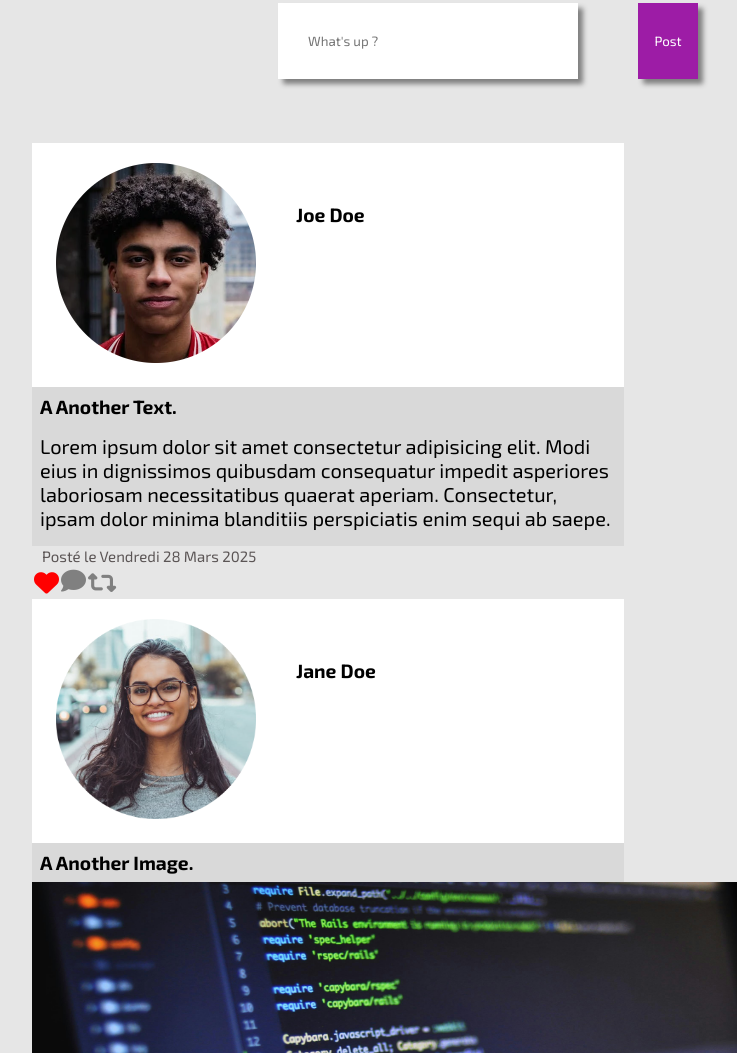
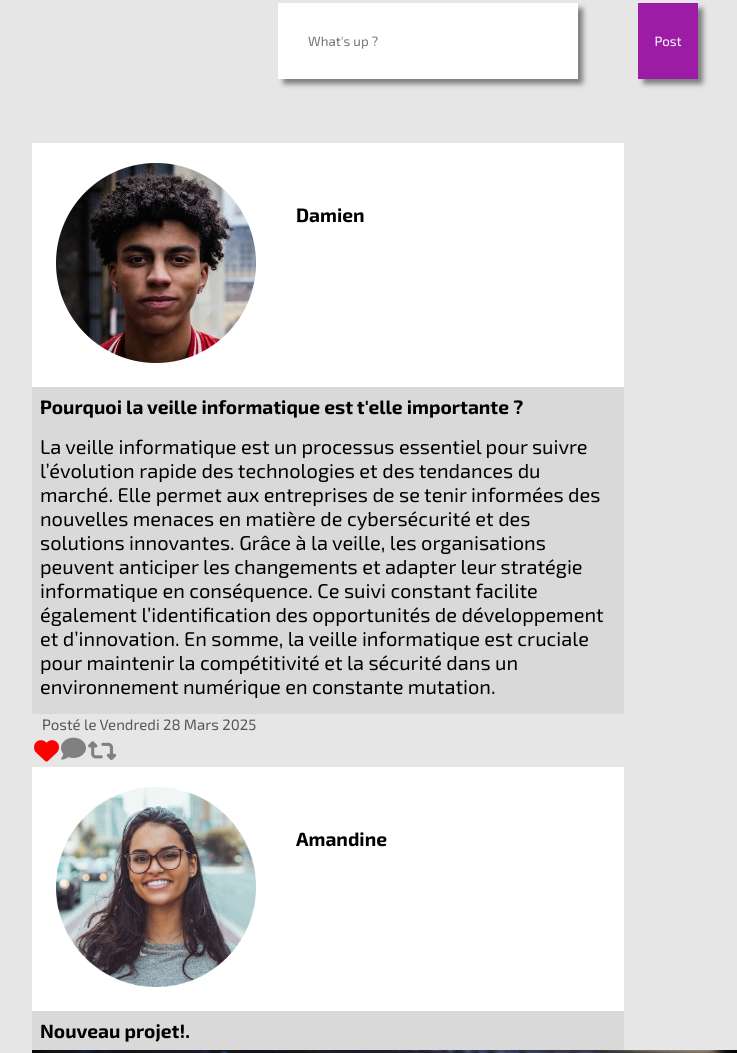
Before and after one commit to sadnxssdlm/wild-code-media, a plain HTML site: page index.html in a window 1280 px wide. Shown: the part 981-2034 px from the top of the page, without its empty margins (152-889 px from the left). Drawn offline with Linux system fonts and the light colour scheme.

Commit message:
Last update for index.html

```diff
--- a/index.html
+++ b/index.html
@@ -75,18 +75,21 @@
             <article id="post-1">
                 <div class="profile-container">
                     <img class="profile" src="assets/img/images/pp-three.png" alt="A John Doe Profile Picture" />
-                    <h2 class="username">Joe Doe</h2>
+                    <h2 class="username">Damien</h2>
                 </div>
 
                 <div class="articletext">
-                    <p class="articletitle">A Another Text.</p>
+                    <p class="articletitle">Pourquoi la veille informatique est t'elle importante ?</p>
                 </div>
 
                 <p class="text">
-                        Lorem ipsum dolor sit amet consectetur adipisicing elit. Modi eius
-                        in dignissimos quibusdam consequatur impedit asperiores laboriosam
-                        necessitatibus quaerat aperiam. Consectetur, ipsam dolor minima
-                        blanditiis perspiciatis enim sequi ab saepe.
+                    La veille informatique est un processus essentiel pour suivre l’évolution rapide des technologies et
+                    des tendances du marché. Elle permet aux entreprises de se tenir informées des nouvelles menaces en
+                    matière de cybersécurité et des solutions innovantes. Grâce à la veille, les organisations peuvent
+                    anticiper les changements et adapter leur stratégie informatique en conséquence. Ce suivi constant
+                    facilite également l’identification des opportunités de développement et d’innovation. En somme, la
+                    veille informatique est cruciale pour maintenir la compétitivité et la sécurité dans un
+                    environnement numérique en constante mutation.
                 </p>
                 <span class="PostDate">Posté le Vendredi 28 Mars 2025</span>
 
@@ -112,8 +115,7 @@
                             </form>
                         </dialog>
                         <p>
-                                <button id="showDialog"><i
-                                    class="fa-solid fa-comment"></i></button>
+                            <button id="showDialog"><i class="fa-solid fa-comment"></i></button>
                         </p>
                         <output></output>
                     </div>
@@ -133,10 +135,10 @@
                 <article id="post-2">
                     <div class="profile-container">
                         <img class="profile" src="assets/img/images/pp-one.png" alt="FA Jane Doe Profile Picture" />
-                        <h2 class="username">Jane Doe</h2>
+                        <h2 class="username">Amandine</h2>
                     </div>
                     <div class="articletext">
-                        <p class="articletitle">A Another Image.</p>
+                        <p class="articletitle">Nouveau projet!.</p>
                     </div>
 
                     <img id="laptopPicture" src="assets/img/images/post2.jpg" alt="Laptop" />
@@ -165,8 +167,7 @@
                                 </form>
                             </dialog>
                             <p>
-                                <button id="showDialog2"><i
-                                    class="fa-solid fa-comment"></i></button>
+                                <button id="showDialog2"><i class="fa-solid fa-comment"></i></button>
                             </p>
                             <output id="output2"></output>
                         </div>
@@ -187,10 +188,10 @@
                 <article id="post-3">
                     <div class="profile-container">
                         <img class="profile" src="assets/img/images/pp-two.png" alt="A Ayoub Doe Profile Picture" />
-                        <h2 class="username">Ayoub Doe</h2>
+                        <h2 class="username">Ayoub</h2>
                     </div>
                     <div class="articletext">
-                        <p class="articletitle">A Another Video.</p>
+                        <p class="articletitle">Live-coding demain à 18h00.</p>
                     </div>
 
                     <div class="video">
@@ -210,7 +211,7 @@
                                         <label>
                                             Post comment
 
-                      <input id="text3" type="text" name="comment" placeholder="Comment here" >
+                                            <input id="text3" type="text" name="comment" placeholder="Comment here">
                                         </label>
                                     </p>
                                     <menu>
@@ -220,8 +221,7 @@
                                 </form>
                             </dialog>
                             <p>
-                        <button id="showDialog3"><i
-                            class="fa-solid fa-comment"></i></button>
+                                <button id="showDialog3"><i class="fa-solid fa-comment"></i></button>
                             </p>
                             <output id="output3"></output>
                         </div>
```
Lines whose indentation alone changed are shown as unchanged.
